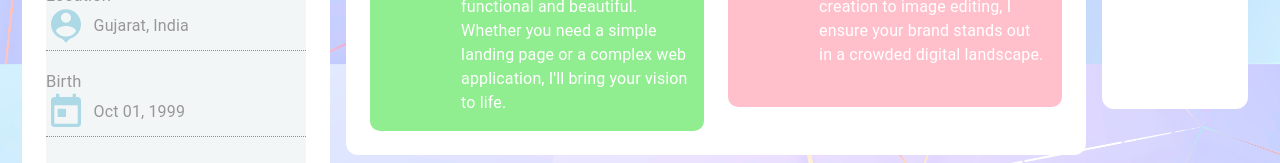
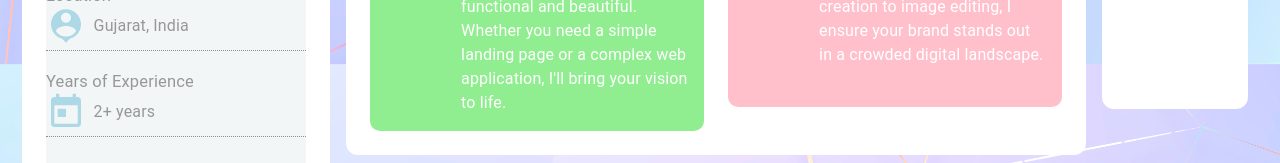
Before and after one commit to ParySharma/parth_pofolio, a Next.js app: page / in a window 1280 px wide. Shown: the part 789-952 px from the top of the page. Built offline with nearby package versions, Linux system fonts and the light colour scheme.

Commit message:
feat: Update personal data title and description in MockData.tsx

```diff
--- a/src/app/others/MockData.tsx
+++ b/src/app/others/MockData.tsx
@@ -116,8 +116,8 @@ export const PersonalData = [
   },
   {
     id: 4,
-    title: 'Birth',
-    description: 'Oct 01, 1999',
+    title: 'Years of Experience',
+    description: '2+ years',
     icon: (
       <TodayIcon
         sx={{
```
